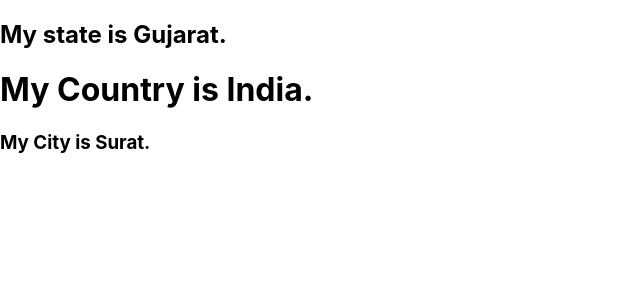
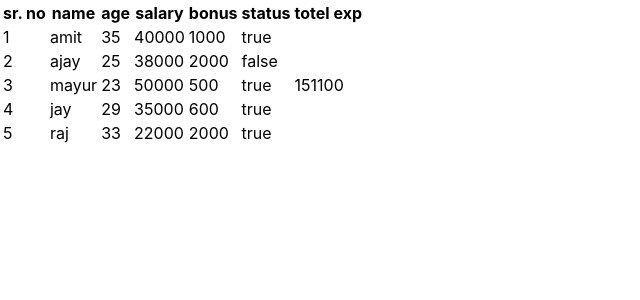
Before and after one commit to VaghasiyaLV/firstreact, a React (Create React App) app: page / in a window 1280 px wide. Shown: the top 300 px of the page, without its empty margins (0-640 px from the left). Built offline with nearby package versions, Linux system fonts and the light colour scheme.

Commit message:
pr_1_done

```diff
--- a/src/App.js
+++ b/src/App.js
@@ -1,20 +1,85 @@
 
 import './App.css';
-import State from './Containers/State';
-import Country from './Containers/Country';
-import City from './Containers/City';
 
 
 
 function App() {
-  return(
+    const emp =[
+      {
+        name: "amit",
+        age: 35,
+        salary: 40000,
+        bonus: 1000,
+        status: true
+      },
+      {
+        name: "ajay",
+        age: 25,
+        salary: 38000,
+        bonus: 2000,
+        status: false
+      },
+      {
+        name: "mayur",
+        age: 23,
+        salary: 50000,
+        bonus: 500,
+        status: true
+      },
+      {
+        name: "jay",
+        age: 29,
+        salary: 35000,
+        bonus: 600,
+        status: true
+      },
+      {
+        name: "raj",
+        age: 33,
+        salary: 22000,
+        bonus: 2000,
+        status: true
+      },
+    ]
+
+    const totalExp =
+      emp.filter((e,i) => e.status === true)
+      .map((e , i) => e.salary + e.bonus)
+      .reduce((acc , e) => acc + e , 0)
+
+
+  return (
     <>
+    <table>
+      <tr>
+        <th>sr. no</th>
+        <th>name</th>
+        <th>age</th>
+        <th>salary</th>
+        <th>bonus</th>
+        <th>status</th>
+        <th>totel exp</th>
+      </tr>
 
-    <State />
-    <Country />
-    <City />
+      {
+        emp.map((e,i) => {
+          return(
+            <tr>
+              <td>{i+1}</td>
+              <td>{e.name}</td>
+              <td>{e.age}</td>
+              <td>{e.salary}</td>
+              <td>{e.bonus}</td>
+              <td>{e.status ? "true" : "false"}</td>
+              <td rowspan="5">{i === 0 ? totalExp : null}</td>
+            </tr>
+          )
+        })
+      }
+    </table>
     </>
-  )
+
+  );
 }
 
 export default App;
```
